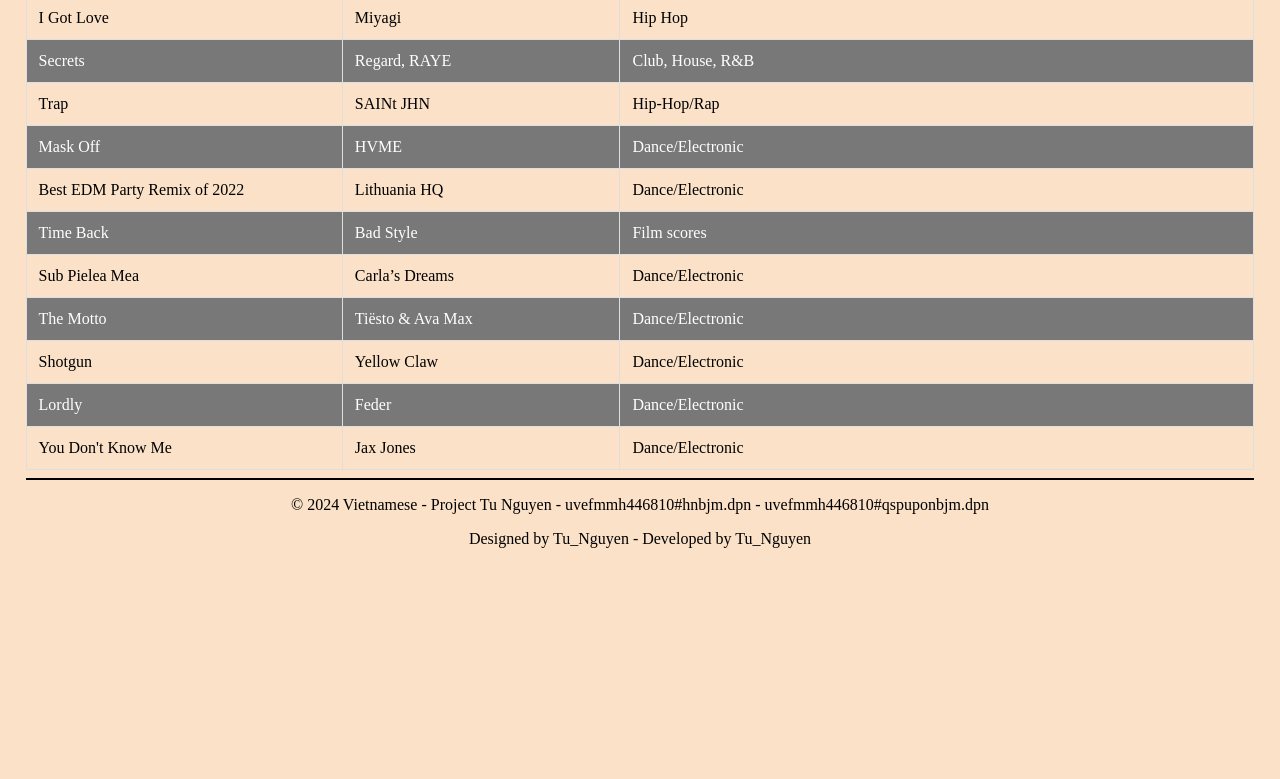
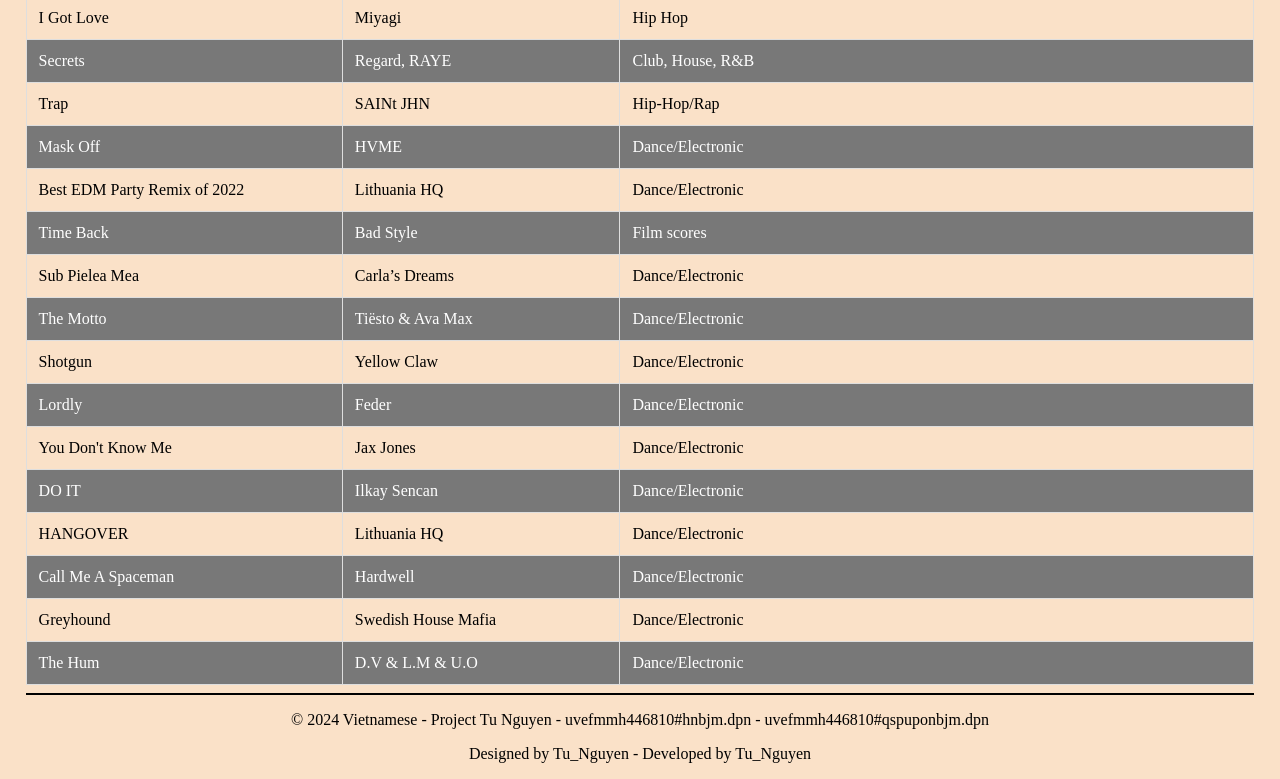
Before and after one commit to tu-nguyen-area/tunguyen, a plain HTML site: page music.html in a window 1280 px wide. Shown: the part 2863-3642 px from the top of the page. Before the commit the page ends 3427 px from the top, so only its background shows below. Drawn offline with Linux system fonts and the light colour scheme.

Commit message:
Commit 3

```diff
--- a/music.html
+++ b/music.html
@@ -391,6 +391,31 @@
                 <td>Jax Jones</td>
                 <td>Dance/Electronic</td>
             </tr>
+            <tr>
+                <td><a href="https://www.youtube.com/watch?v=3Vr2hOTHwUg" class="home2">DO IT</a></td>
+                <td>Ilkay Sencan</td>
+                <td>Dance/Electronic</td>
+            </tr>
+            <tr>
+                <td><a href="https://www.youtube.com/watch?v=rNZ7r8pM37k" class="home">HANGOVER</a></td>
+                <td>Lithuania HQ</td>
+                <td>Dance/Electronic</td>
+            </tr>
+            <tr>
+                <td><a href="https://www.youtube.com/watch?v=ppy-fgbPn2s" class="home2">Call Me A Spaceman</a></td>
+                <td>Hardwell</td>
+                <td>Dance/Electronic</td>
+            </tr>
+            <tr>
+                <td><a href="https://www.youtube.com/watch?v=PDboaDrHGbA" class="home">Greyhound</a></td>
+                <td>Swedish House Mafia</td>
+                <td>Dance/Electronic</td>
+            </tr>
+            <tr>
+                <td><a href="https://www.youtube.com/watch?v=exJlapzPnlc" class="home2">The Hum</a></td>
+                <td>D.V & L.M & U.O</td>
+                <td>Dance/Electronic</td>
+            </tr>
         </table>
     </section>
 
```
Also changed, not shown: book.html (+1 -1 lines), more.html (+1 -1 lines), sci.html (+2 -1 lines), tmart.html (renamed from ware.html, +5 -4 lines), tnan.html (+1 -1 lines), tnos.html (+1 -1 lines).
